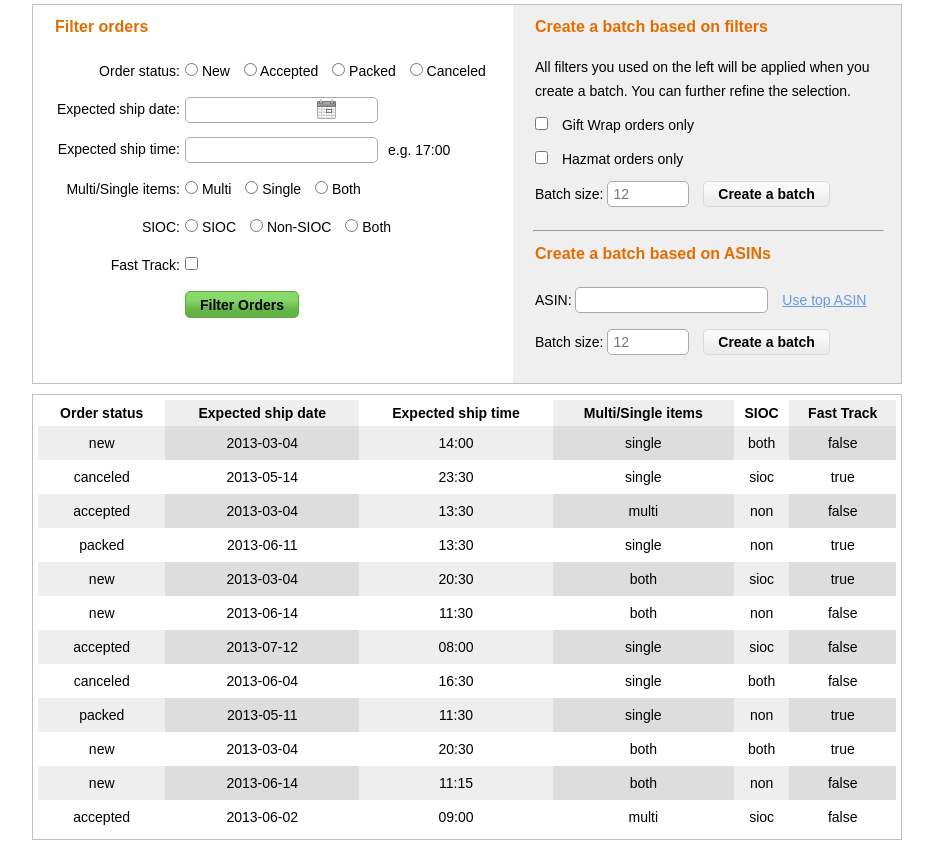
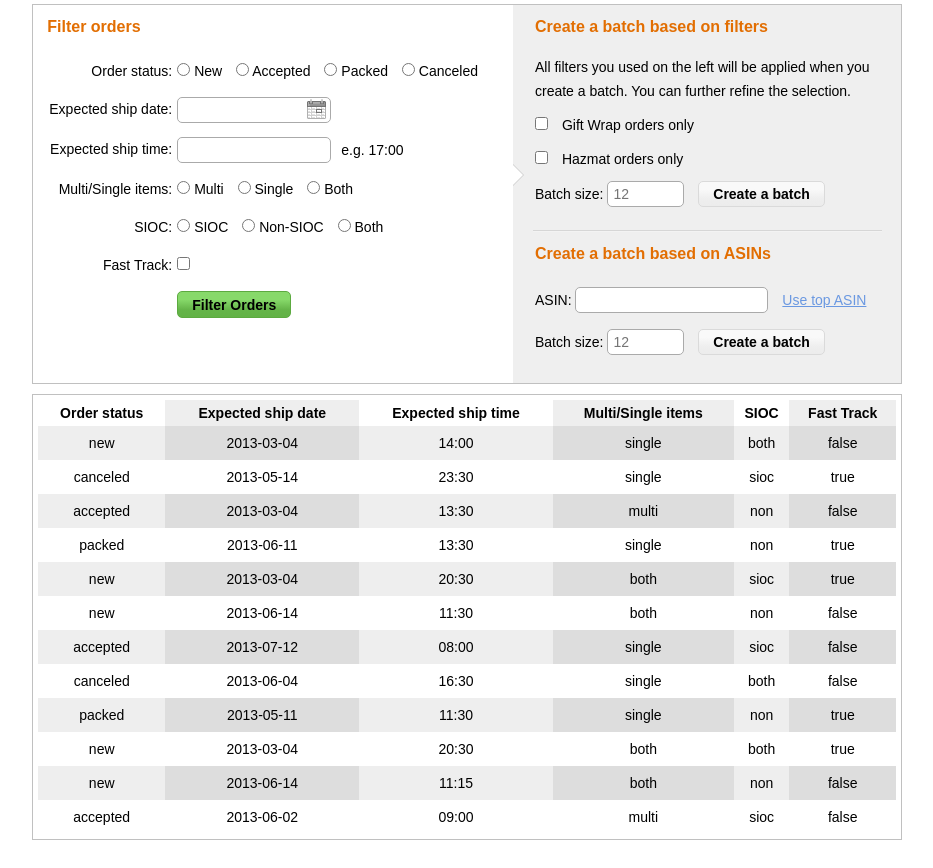
Before and after one commit to deanyan/angularjs-app, a website: page app/index.html in a window 1280 px wide. Shown: the part 59-927 px from the top of the page, without its empty margins (173-1106 px from the left). Before the commit the page ends 899 px from the top, so only its background shows below. Drawn offline with nearby package versions, Linux system fonts and the light colour scheme.

Commit message:
add right arrow; tweak page style.

```diff
--- a/app/index.html
+++ b/app/index.html
@@ -12,8 +12,8 @@
   <!--[if lte IE 8]>
 	<script src="js/json3.min.js"></script>
   <![endif]-->
+  <link rel="stylesheet" href="http://mgcrea.github.io/angular-strap/vendor/bootstrap-datepicker.css">
   <link rel="stylesheet" href="css/app.css" />
-  <link rel="stylesheet" href="http://mgcrea.github.io/angular-strap/vendor/bootstrap-datepicker.css">
 </head>
 <body id="ng-app" class="ng-app:orders-manage" ng-app="orders-manage">
   <div ng-view class="ng-view"></div>
--- a/app/sass/app.sass
+++ b/app/sass/app.sass
@@ -12,10 +12,10 @@ body
   h2
     margin: 0.5em 0
     color: #555
+    font-weight: normal
 
 fieldset
   border: none
-  padding-left: 20px
   legend
     padding-top: 10px
     color: #e26e02
@@ -34,9 +34,32 @@ fieldset
     border: 1px solid #aaa
   .filter-orders
     float: left
+    position: relative
     width: 480px
+    &:after, &:before
+      left: 100%
+      border: solid transparent
+      content: " "
+      height: 0
+      width: 0
+      position: absolute
+      pointer-events: none
+    &:after
+      border-color: rgba(255, 255, 255, 0)
+      border-left-color: #ffffff
+      border-width: 10px
+      top: 50%
+      margin-top: -10px
+    &:before
+      border-color: rgba(204, 204, 204, 0)
+      border-left-color: #cccccc
+      border-width: 11px
+      top: 50%
+      margin-top: -11px
     label
       margin-right: 10px
+    input[type="text"]
+      width: 142px
   button
     padding: 0.3em 1em
     display: inline-block
@@ -52,14 +75,19 @@ fieldset
     float: right
     width: 388px
     background: #EFEFEF
+    fieldset
+      padding-left: 20px
     input
       margin-right: 10px
     input.batch-size
-      width: 70px
+      width: 65px
     hr
       width: 90%
       margin: 0 0 0 20px
-      color: #ccc
+      border: 0
+      height: 0
+      border-top: 1px solid rgba(0, 0, 0, 0.1)
+      border-bottom: 1px solid rgba(255, 255, 255, 0.3)
     p
       margin: 0.7em 0
 
@@ -89,6 +117,7 @@ fieldset
   margin-top: 10px
   border: 1px solid #c0c0c0
   padding: 5px
+  margin-bottom: 2em
   table
     $base-color : #eee
     width: 100%
@@ -98,7 +127,7 @@ fieldset
       text-align: center
 
 #shipDate
-  background: url(../img/datepicker.gif) 130px center no-repeat
+  background: url(../img/datepicker.gif) 128px center no-repeat
 
 .dropdown-menu
   background-clip: padding-box
@@ -119,3 +148,11 @@ fieldset
 .oldie
   .dropdown-menu
     border: 1px solid #c0c0c0
+
+.datepicker
+  table
+    tr
+      td.active
+        +background-image(linear-gradient(#E26E02 30%, #E26E02 70%, #E26E02))
+        &:hover
+          +background-image(linear-gradient(#E26E02 30%, #E26E02 70%, #E26E02))
```
Also changed, not shown: app/css/app.css.
